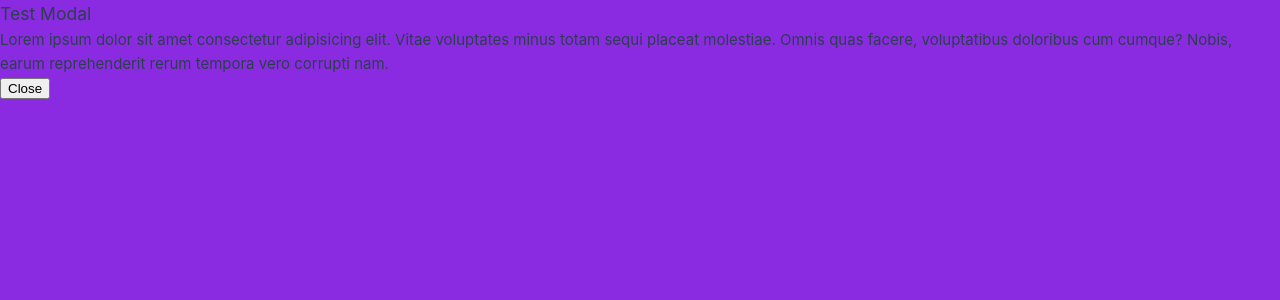
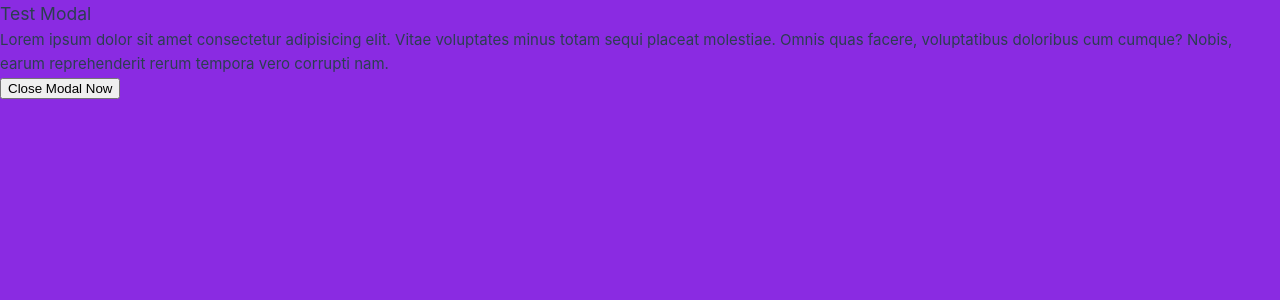
Before and after one commit to helloweilei/vue-composition-api, a Vue app in the folder packages/basics/: page / in a window 1280 px wide. Both pictures are taken after a click on the button "Show Modal". Shown: the top 300 px of the page. Built offline with nearby package versions, Linux system fonts and the light colour scheme; no server answers.

Commit message:
test model

```diff
--- a/packages/basics/src/components/Modal.vue
+++ b/packages/basics/src/components/Modal.vue
@@ -1,6 +1,6 @@
 <!-- eslint-disable vue/multi-word-component-names -->
 <template>
-  <Teleport to="body">
+  <Teleport v-if="modelValue" to="body">
     <div class="modal-container">
       <h3 class="modal-title">
         <slot name="title"></slot>
@@ -9,12 +9,23 @@
         <slot></slot>
       </div>
       <div class="modal-actions">
-        <button @click="$emit('closeModal')">Close</button>
+        <button @click="emit('update:modelValue', false)">{{ closeText }}</button>
       </div>
     </div>
   </Teleport>
 </template>
 <script setup lang="ts">
+defineProps({
+  closeText: {
+    type: String,
+    default: 'Close Modal Now'
+  },
+  modelValue: {
+    type: Boolean,
+    default: false
+  },
+})
+const emit = defineEmits(['update:modelValue'])
 </script>
 
 <style scoped>
--- a/packages/basics/src/views/ModalsView.vue
+++ b/packages/basics/src/views/ModalsView.vue
@@ -1,7 +1,7 @@
 <template>
   <h2>Modals View</h2>
   <button @click="showModal = true">Show Modal</button>
-  <Modal v-if="showModal" @closeModal="showModal = false">
+  <Modal v-model="showModal">
     <template #title>Test Modal</template>
     <p>Lorem ipsum dolor sit amet consectetur adipisicing elit. Vitae voluptates minus totam sequi placeat molestiae.
       Omnis quas facere, voluptatibus doloribus cum cumque? Nobis, earum reprehenderit rerum tempora vero corrupti nam.
```
